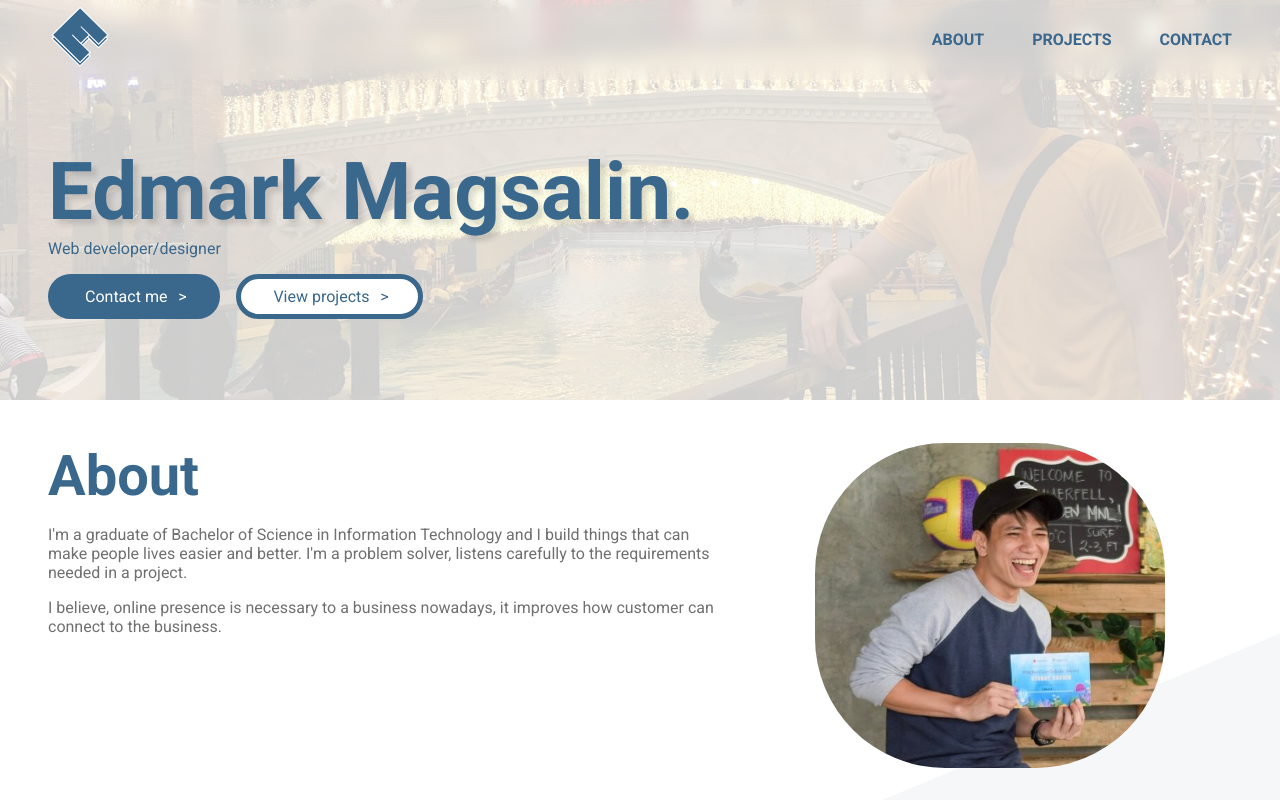
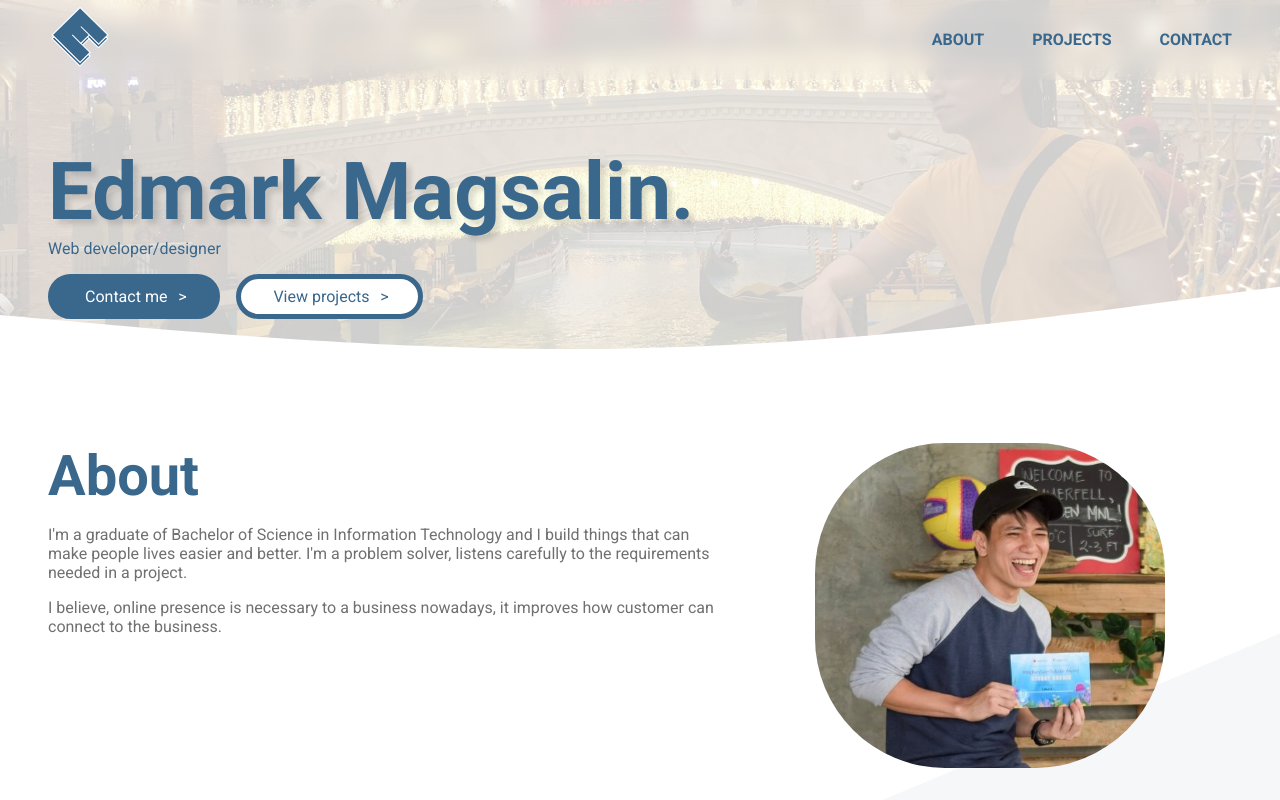
Before and after one commit to edmarkmagsalin/edmarkmagsalin, a React (Create React App) app in the folder client/: page / in a window 1280 px wide. Shown: the top 800 px of the page. Built offline with nearby package versions, Linux system fonts and the light colour scheme.

Commit message:
ADD: wave

```diff
--- a/client/src/assets/css/App.css
+++ b/client/src/assets/css/App.css
@@ -661,6 +661,7 @@ footer {
 }
 
 .cover {
+  position: relative;
   display: flex;
   align-items: center;
   min-height: 400px;
@@ -694,10 +695,8 @@ footer {
 }
 
 .cover .wave {
-  width: 100%;
-  padding: 0;
-  margin: 0;
-  box-sizing: border-box;
+  position: absolute;
+  bottom: 0;
   color: white;
 }
 
@@ -1274,6 +1273,42 @@ textarea {
   color: #262626;
 }
 
+.z-1 {
+  z-index: 1;
+}
+
+.z-2 {
+  z-index: 2;
+}
+
+.z-3 {
+  z-index: 3;
+}
+
+.z-4 {
+  z-index: 4;
+}
+
+.z-5 {
+  z-index: 5;
+}
+
+.z-6 {
+  z-index: 6;
+}
+
+.z-7 {
+  z-index: 7;
+}
+
+.z-8 {
+  z-index: 8;
+}
+
+.z-9 {
+  z-index: 9;
+}
+
 .d-inline-block {
   display: inline-block;
 }
--- a/client/src/assets/css/base/_utilities.scss
+++ b/client/src/assets/css/base/_utilities.scss
@@ -46,6 +46,44 @@
 
 .color-dark {
     color: $darkColor;
+}
+
+.z {
+    &-1 {
+        z-index: 1;
+    }
+
+    &-2 {
+        z-index: 2;
+    }
+
+    &-3 {
+        z-index: 3;
+    }
+
+    &-4 {
+        z-index: 4;
+    }
+
+    &-5 {
+        z-index: 5;
+    }
+
+    &-6 {
+        z-index: 6;
+    }
+
+    &-7 {
+        z-index: 7;
+    }
+
+    &-8 {
+        z-index: 8;
+    }
+
+    &-9 {
+        z-index: 9;
+    }
 }
 
 // display
--- a/client/src/assets/css/components/_cover.scss
+++ b/client/src/assets/css/components/_cover.scss
@@ -1,4 +1,5 @@
 .cover {
+    position: relative;
     display: flex;
     align-items: center;
     min-height: 400px;
@@ -29,10 +30,8 @@
     }
 
     & .wave {
-        width: 100%;
-        padding: 0;
-        margin: 0;
-        box-sizing: border-box;
+        position: absolute;
+        bottom: 0;
         color: $lightColor;
     }
 }
--- a/client/src/layouts/Cover.js
+++ b/client/src/layouts/Cover.js
@@ -5,7 +5,7 @@ export class Banner extends Component {
         return (
             <Fragment>
                 <section className="bg-transparent cover pb-0">
-                    <div className="container">
+                    <div className="container z-1">
                         <h1>Edmark Magsalin.</h1>
                         <p>Web developer/designer</p>
                         <div>
@@ -13,6 +13,7 @@ export class Banner extends Component {
                             <span><a href="#projects" className="btn btn-secondary" target="_parent">View projects</a></span>
                         </div>
                     </div>
+                    <svg className="wave" xmlns="http://www.w3.org/2000/svg" viewBox="0 0 1440 320"><path fill="currentColor" d="M0,224L120,234.7C240,245,480,267,720,261.3C960,256,1200,224,1320,208L1440,192L1440,320L1320,320C1200,320,960,320,720,320C480,320,240,320,120,320L0,320Z"></path></svg>
                 </section>
             </Fragment>
         )
```
Also changed, not shown: client/src/assets/images/wave.svg, 1 other file (tests, documents, lock files or other folders).
